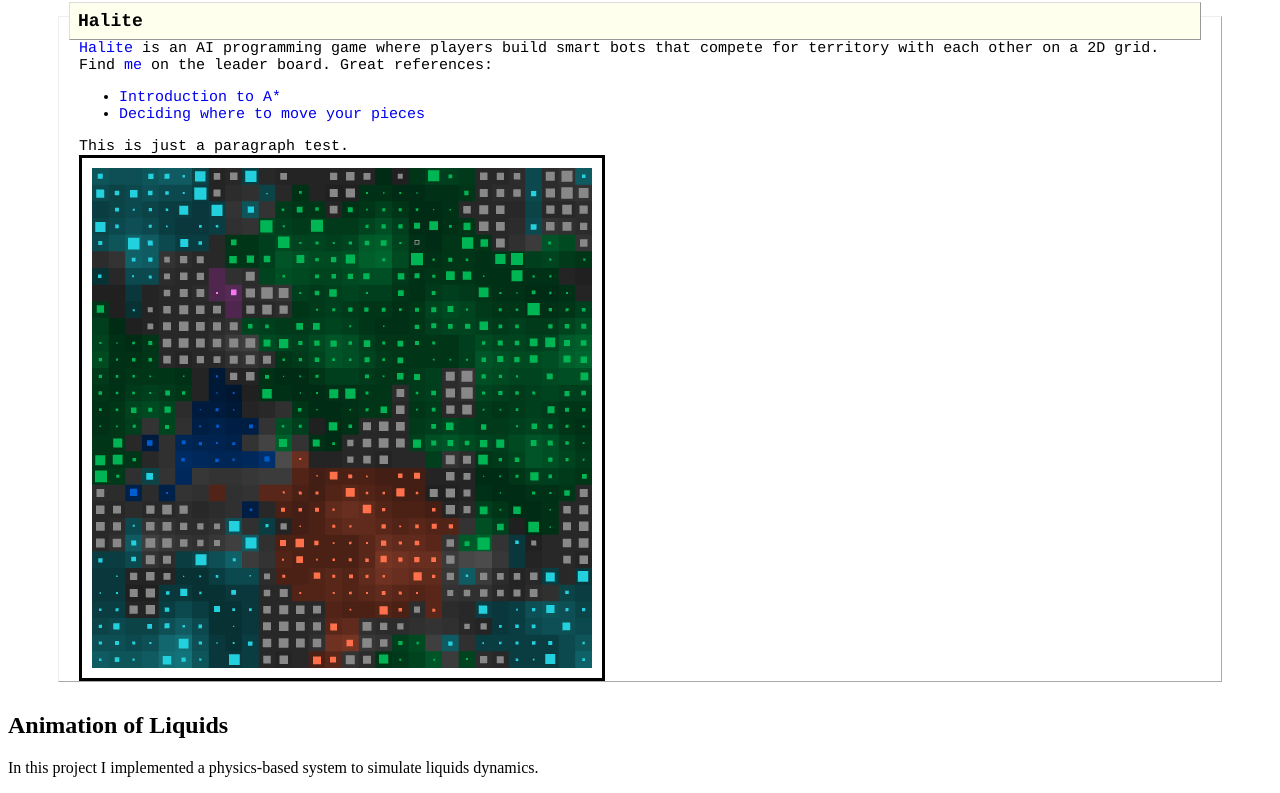
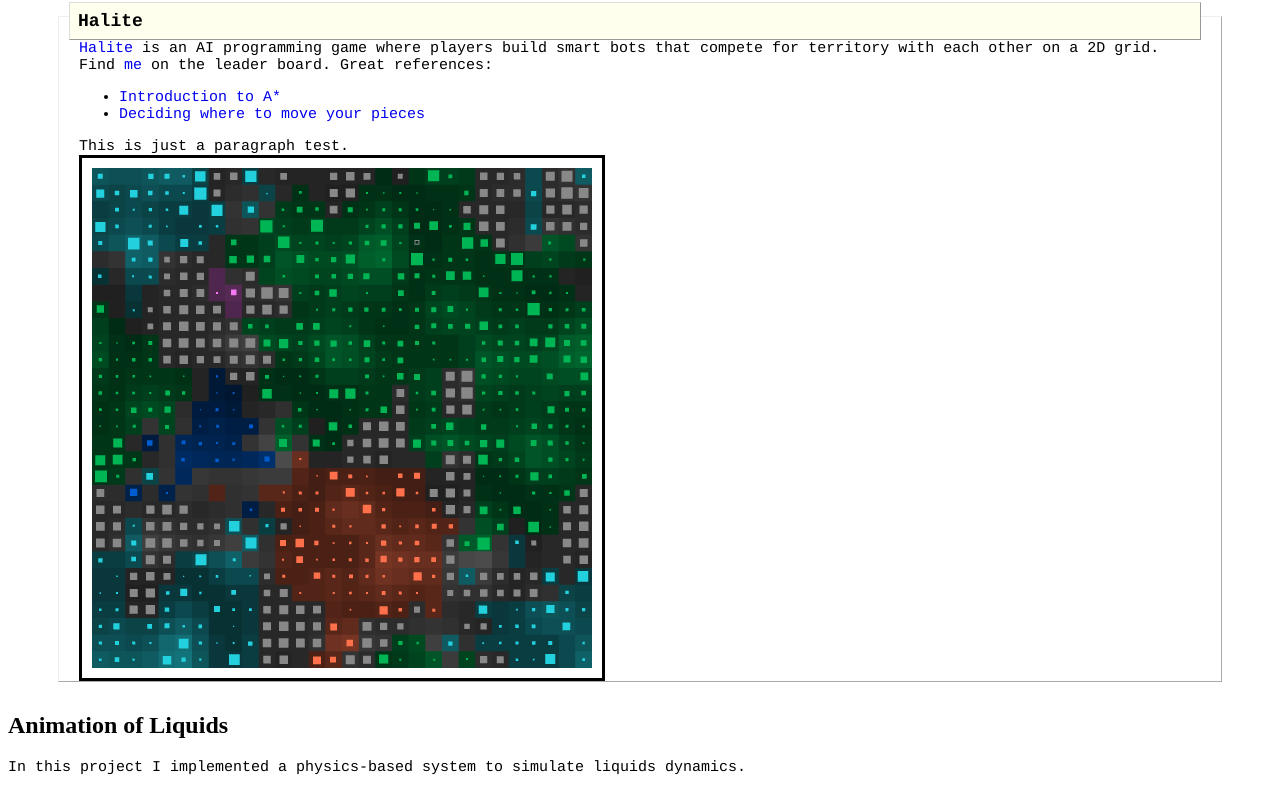
Before and after one commit to yckuo/yckuo.github.io, a plain HTML site: page index.html in a window 1280 px wide. Shown: the part 59-852 px from the top of the page. Drawn offline with Linux system fonts and the light colour scheme.

Commit message:
fix html to match css

```diff
--- a/index.html
+++ b/index.html
@@ -23,11 +23,11 @@
             </div>
             <img class="side" src="halite.png">
         </div>
-        <div>
+        <div class="conatiner">
             <h2>Animation of Liquids</h2>
-            <p>
+            <div class="text">
                 In this project I implemented a physics-based system to simulate liquids dynamics.
-            </p>
+            </div>
         </div>
     </body>
 </html>
```
